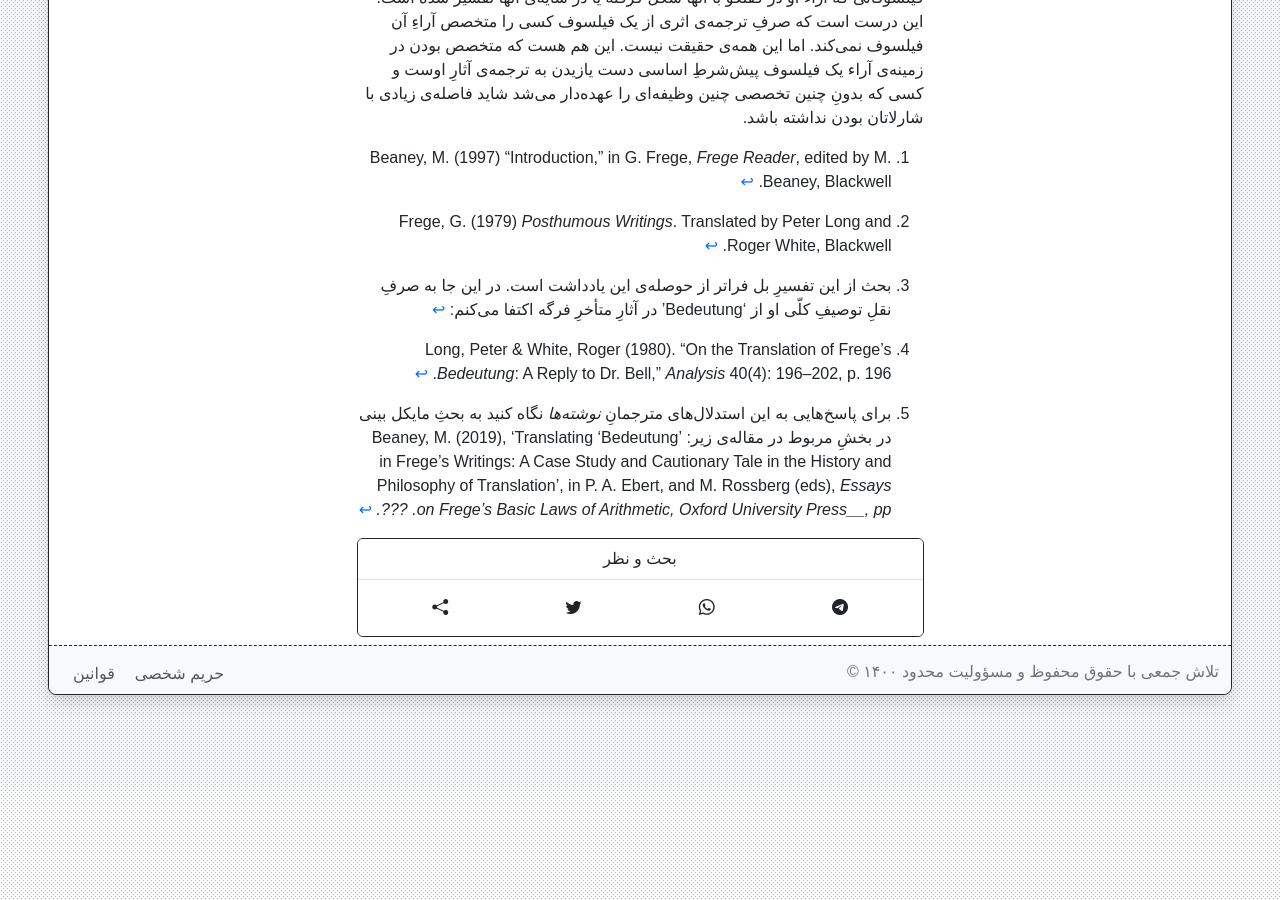
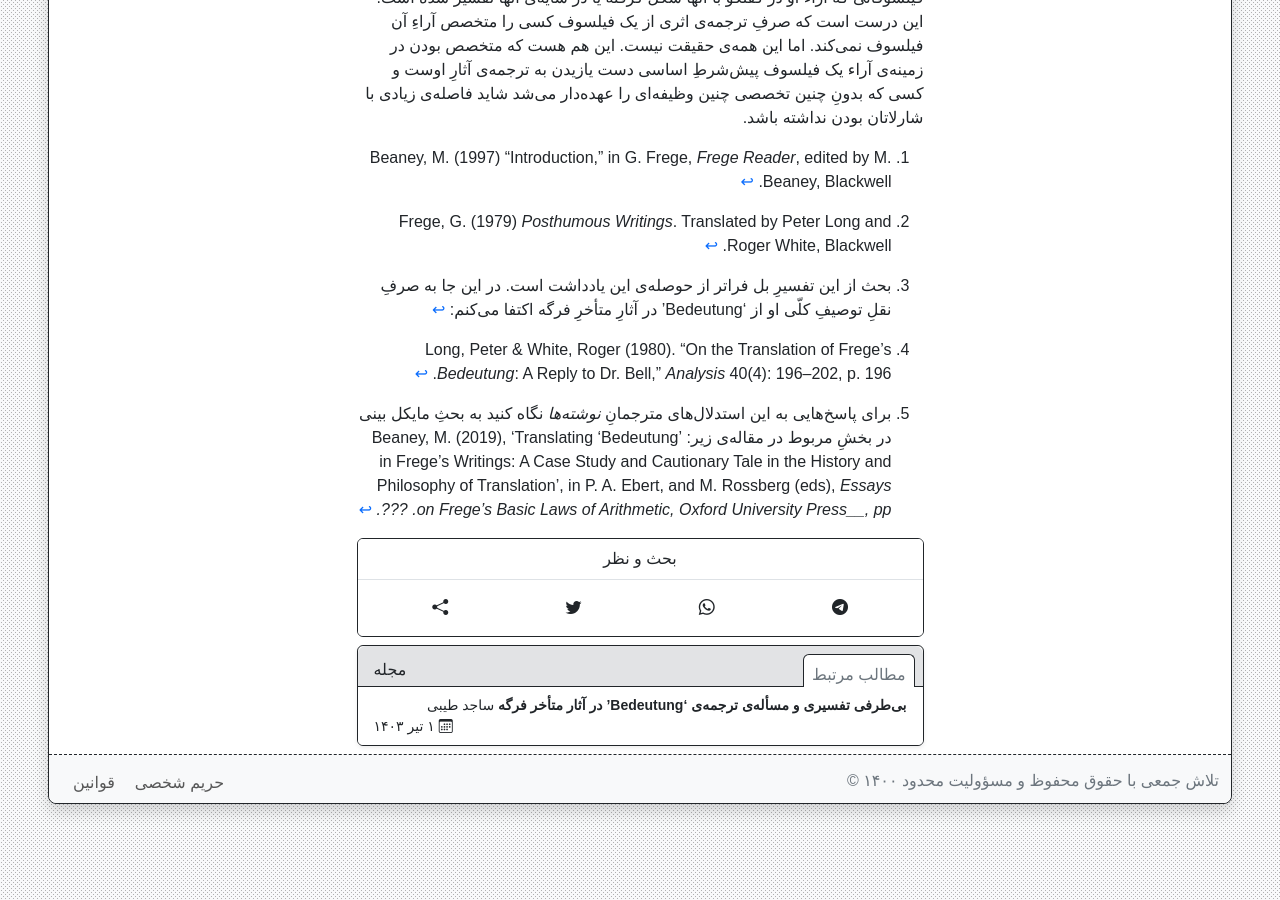
Before and after one commit to phicudemy/phicudemy.github.io, a Jekyll site: the page built from _posts/2024-07-16-fregebedeutung۲.md, in a window 1280 px wide and 900 px high, scrolled down 5509 px. Built offline with Jekyll 4.4.1, drawn with Linux system fonts in a browser that asks for light colours; comment, search, counter and statistics services are not loaded; a style sheet for code colours, icons or effects is not loaded; before the commit the page ends 6300 px from its top, so only the background shows below that; part of the change alters nothing that is shown.

Commit message:
TinaCMS content update

```diff
--- a/_posts/2024-07-16-fregebedeutung۲.md
+++ b/_posts/2024-07-16-fregebedeutung۲.md
@@ -7,7 +7,11 @@ date: 2024-07-15T20:30:00.000Z
 published: true
 categories: _categories/philosophy.md
 contents: _contents/article.md
+tags:
+  - tag: _tags/gottlob_frege-.md
+  - {}
 ---
+
 
 
 > ترجمه‌ به انگلیسیِ معدود الفاظی در تاریخِ فلسفه به اندازه‌ی لفظِ ‘Bedeutung’ فرگه، مشخصاً آن طور که در کارهای متأخرش از دهه‌ی ۱۸۹۰ به بعد به کار رفته، مناقشه‌انگیز بوده است. مفهومِ سعادت/بهروزی (_eduaimonia_) ارسطو و مفهومِ روح (_Geist_) هگل برای دوره‌ی طولانی‌تری موضوعِ بحث‌هایی داغ بوده‌اند؛ اما حتی در این موارد هم این اندازه الفاظِ هم‌خانواده، که به وخیم‌تر شدنِ مشکل می‌انجامد، نداریم.[^1]
```
